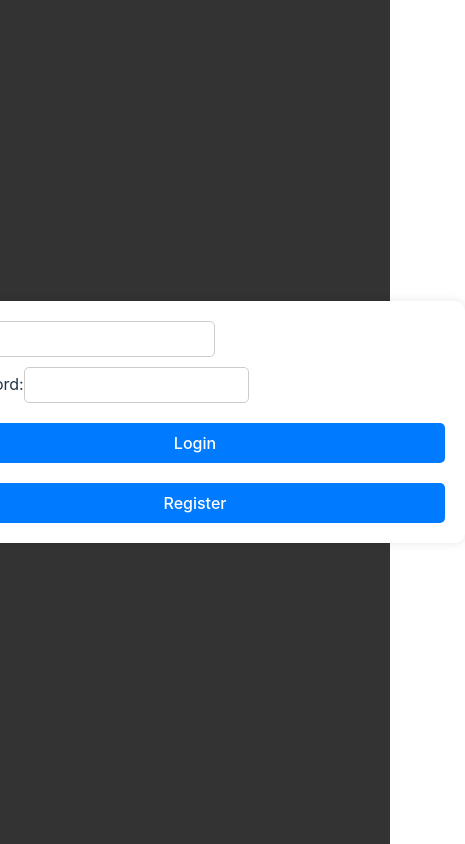
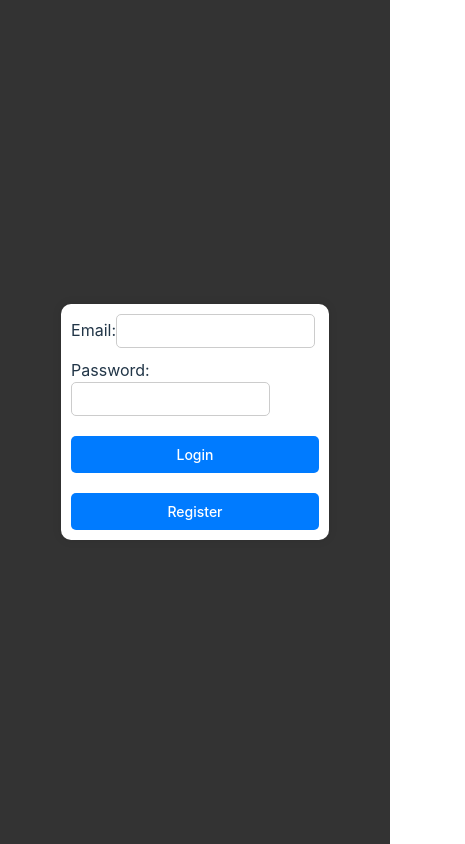
Before and after one commit to BryanEstrada003/safelink, a React (Vite) app: page / in a window 390 px wide. Shown: the whole page, 465 px wide, since content can reach past the window. Built offline with nearby package versions, Linux system fonts and the light colour scheme.

Commit message:
responsive

```diff
--- a/src/App.css
+++ b/src/App.css
@@ -25,13 +25,16 @@ body, html {
   display: flex;
   flex-direction: column;
   align-items: center;
+  max-width: 90%;
+  box-sizing: border-box; /* Asegura que el padding se incluya en el ancho total */
 }
-
 
 form {
   display: flex;
   flex-direction: column;
-  width: 500px; /* Ajusta el ancho según tus necesidades */
+  width: 100%; /* Ajusta el ancho al contenedor */
+  max-width: 500px; /* Ancho máximo para evitar estirarse demasiado */
+  box-sizing: border-box;
 }
 
 form div {
@@ -47,6 +50,7 @@ input {
   font-size: 16px;
   border: 1px solid #ccc;
   border-radius: 5px;
+  box-sizing: border-box; /* Asegura que el padding se incluya en el ancho total */
 }
 
 form button,
@@ -71,3 +75,30 @@ form button:hover,
 .container button:hover {
   background-color: #0056b3;
 }
+
+/* Media queries para hacer que el diseño sea responsive */
+@media (max-width: 768px) {
+  .container {
+    padding: 15px;
+  }
+
+  form {
+    width: 100%; /* Asegura que el formulario ocupe todo el ancho del contenedor */
+    max-width: 100%; /* Evita un ancho fijo */
+  }
+}
+
+@media (max-width: 480px) {
+  .container {
+    padding: 10px;
+  }
+
+  form {
+    width: 100%;
+    max-width: 100%;
+  }
+
+  input, form button, .container button {
+    font-size: 14px; /* Ajusta el tamaño de la fuente para pantallas pequeñas */
+  }
+}
--- a/src/components/Dashboard.css
+++ b/src/components/Dashboard.css
@@ -4,7 +4,7 @@
   flex-direction: column;
   align-items: center;
   justify-content: center;
-  height: 100vh;
+  min-height: 100vh;
   background: url('/path/to/background-image.jpg'); /* Añade el fondo que deseas */
   background-size: cover;
 }
@@ -13,13 +13,16 @@
   color: white;
   margin-bottom: 20px; /* Espacio entre el saludo y las opciones */
   font-size: 24px;
+  text-align: center;
 }
 
 .dashboard {
   display: grid;
-  grid-template-columns: repeat(3, 1fr);
+  grid-template-columns: repeat(auto-fit, minmax(150px, 1fr));
   gap: 20px;
   padding: 20px;
+  width: 100%;
+  max-width: 1200px; /* Máximo ancho para el contenido */
 }
 
 .option {
@@ -41,3 +44,36 @@
   font-size: 32px;
   margin-bottom: 10px;
 }
+
+/* Media queries para diferentes tamaños de pantalla */
+@media (max-width: 768px) {
+  .dashboard {
+    grid-template-columns: repeat(auto-fit, minmax(120px, 1fr));
+    gap: 10px;
+  }
+
+  .option {
+    width: 120px;
+    height: 120px;
+  }
+
+  .greeting {
+    font-size: 20px;
+  }
+}
+
+@media (max-width: 480px) {
+  .dashboard {
+    grid-template-columns: 1fr;
+  }
+
+  .option {
+    width: 100%;
+    height: auto;
+    padding: 15px;
+  }
+
+  .greeting {
+    font-size: 18px;
+  }
+}
```
